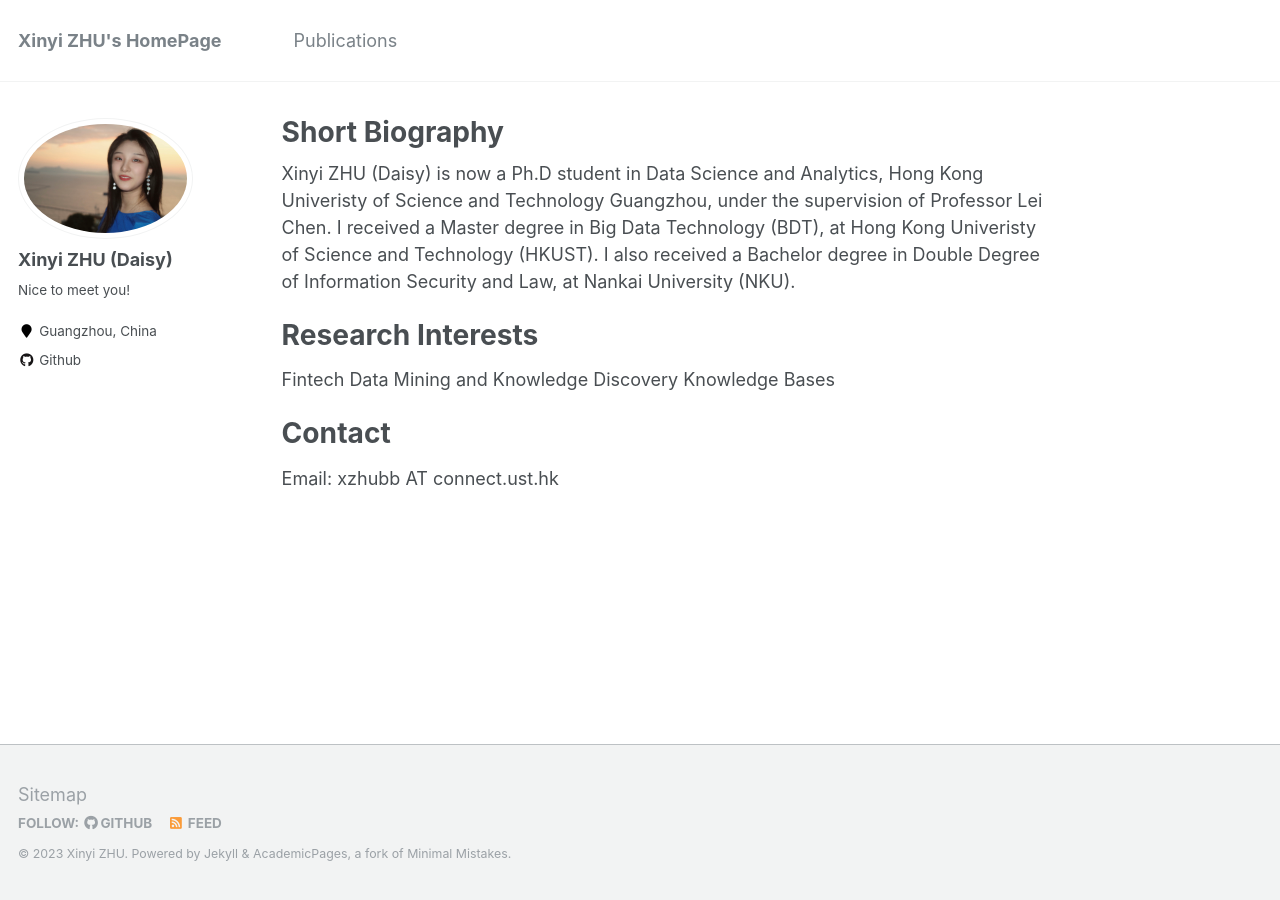
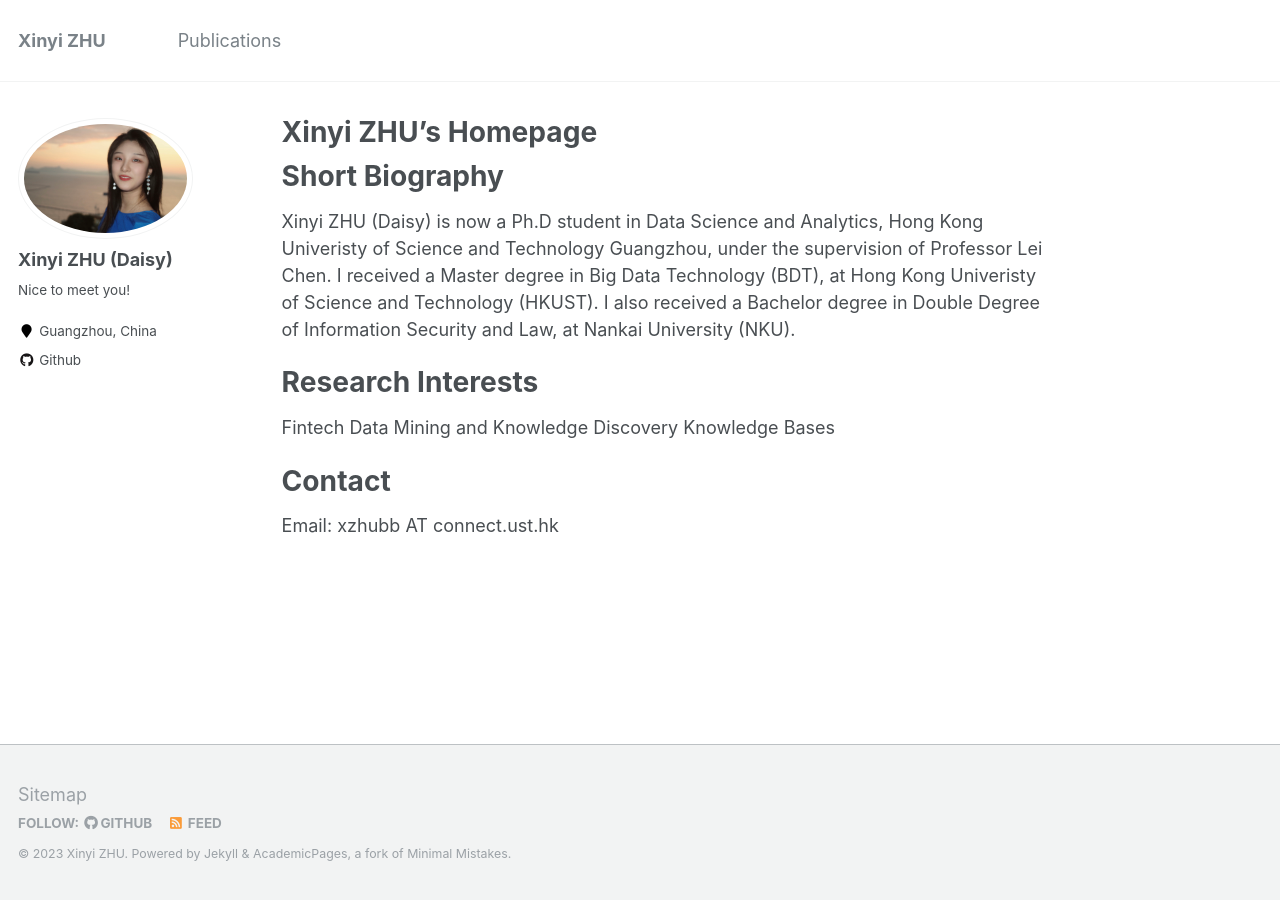
Before and after one commit to DAISYzxy/DAISYzxy.github.io, a Jekyll site: the page built from _pages/about.md, in a window 1280 px wide. Built offline with Jekyll 4.4.1, drawn with Linux system fonts in a browser that asks for light colours.

Commit message:
Initial commit

```diff
--- a/_config.yml
+++ b/_config.yml
@@ -7,7 +7,7 @@
 
 # Site Settings
 locale                   : "en-US"
-title                    : "Xinyi ZHU's HomePage"
+title                    : "Xinyi ZHU"
 title_separator          : "-"
 name                     : &name "Xinyi ZHU"
 description              : &description "The homepage of Xinyi"
--- a/_pages/about.md
+++ b/_pages/about.md
@@ -1,12 +1,17 @@
 ---
 permalink: /
-title: "Short Biography"
+title: "Xinyi ZHU's Homepage"
 excerpt: "About me"
 author_profile: true
 redirect_from:
   - /about/
   - /about.html
 ---
+
+
+
+Short Biography
+======
 Xinyi ZHU (Daisy) is now a Ph.D student in Data Science and Analytics, Hong Kong Univeristy of Science and Technology Guangzhou, under the supervision of Professor Lei Chen. I received a Master degree in Big Data Technology (BDT), at Hong Kong Univeristy of Science and Technology (HKUST). I also received a Bachelor degree in Double Degree of Information Security and Law, at Nankai University (NKU).
 
 
```
Also changed, not shown: 1 other file.
